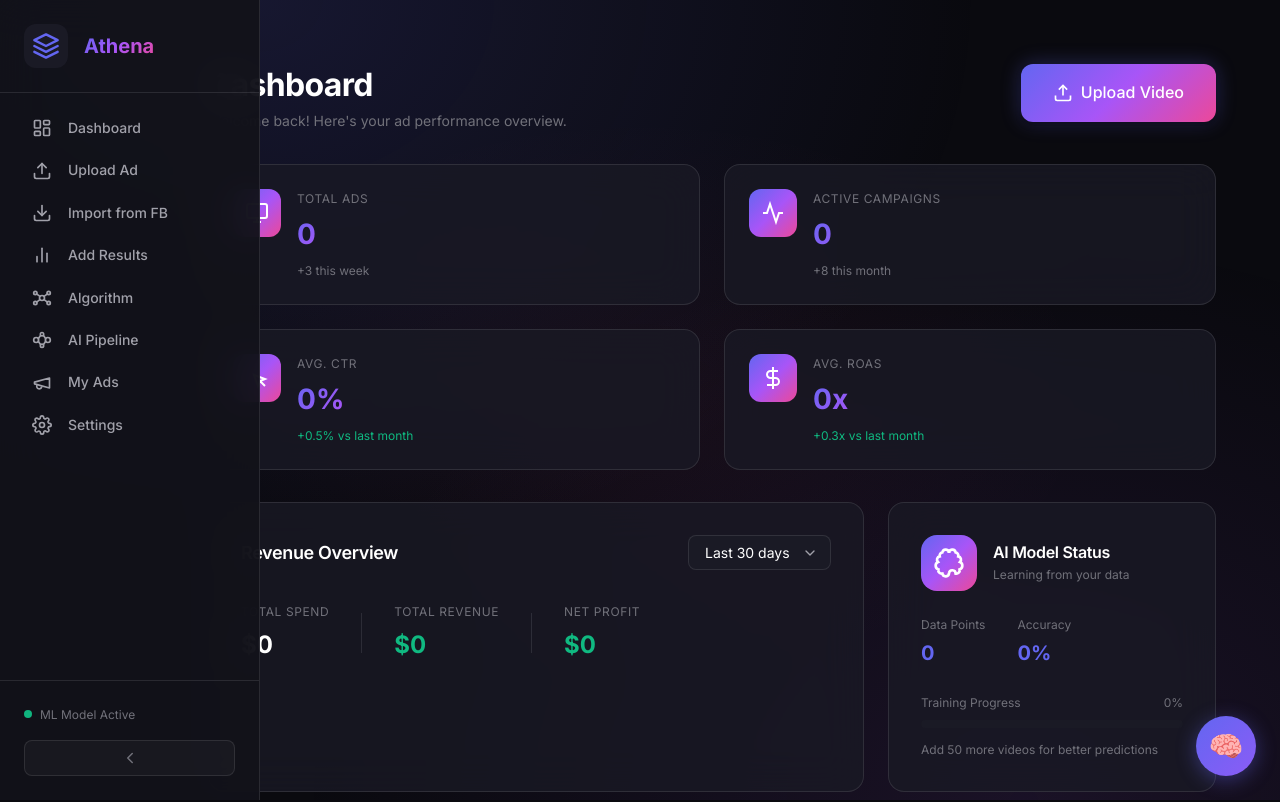
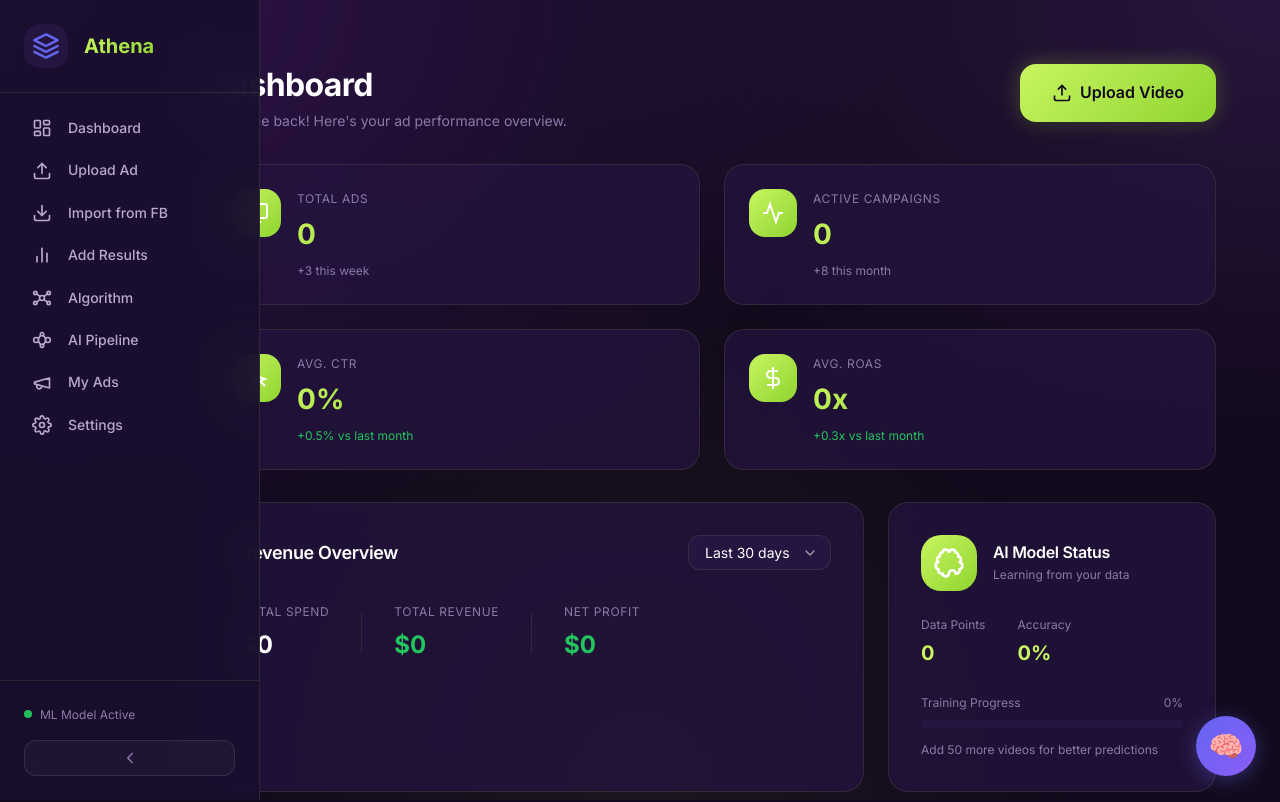
Before and after one commit to princecjqlara/athena, a Next.js app: page / in a window 1280 px wide. Shown: the top 802 px of the page. Built offline with nearby package versions, Linux system fonts and the light colour scheme.

Commit message:
Redesign theme: purple/plum backgrounds + lime-green accents

```diff
--- a/app/globals.css
+++ b/app/globals.css
@@ -1,36 +1,43 @@
 /* Global CSS Variables and Styles */
 :root {
-  /* Color Palette - Dark Theme with Vibrant Accents */
-  --bg-primary: #0a0a0f;
-  --bg-secondary: #12121a;
-  --bg-tertiary: #1a1a25;
-  --bg-card: rgba(26, 26, 37, 0.8);
-  --bg-card-hover: rgba(35, 35, 50, 0.9);
+  /* Color Palette - Purple/Plum Theme with Lime Accents */
+  --bg-primary: #120a1c;
+  --bg-secondary: #1a0f2e;
+  --bg-tertiary: #251541;
+  --bg-card: rgba(37, 21, 65, 0.7);
+  --bg-card-hover: rgba(50, 30, 85, 0.85);
 
-  /* Accent Colors */
-  --accent-primary: #6366f1;
-  --accent-secondary: #8b5cf6;
-  --accent-gradient: linear-gradient(135deg, #6366f1 0%, #a855f7 50%, #ec4899 100%);
-  --accent-glow: rgba(99, 102, 241, 0.4);
+  /* Accent Colors - Lime Green Primary */
+  --accent-primary: #c8f560;
+  --accent-secondary: #a8e030;
+  --accent-gradient: linear-gradient(135deg, #c8f560 0%, #8fd430 100%);
+  --accent-glow: rgba(200, 245, 96, 0.3);
+  --primary: #c8f560;
+  --accent: #a8e030;
+
+  /* Purple Accent for Variety */
+  --purple-accent: #9333ea;
+  --purple-light: #a855f7;
+  --purple-glow: rgba(147, 51, 234, 0.3);
 
   /* Status Colors */
-  --success: #10b981;
-  --success-bg: rgba(16, 185, 129, 0.1);
+  --success: #22c55e;
+  --success-bg: rgba(34, 197, 94, 0.15);
   --warning: #f59e0b;
-  --warning-bg: rgba(245, 158, 11, 0.1);
+  --warning-bg: rgba(245, 158, 11, 0.15);
   --error: #ef4444;
-  --error-bg: rgba(239, 68, 68, 0.1);
+  --error-bg: rgba(239, 68, 68, 0.15);
   --info: #3b82f6;
-  --info-bg: rgba(59, 130, 246, 0.1);
+  --info-bg: rgba(59, 130, 246, 0.15);
 
   /* Text Colors */
   --text-primary: #ffffff;
-  --text-secondary: #a1a1aa;
-  --text-muted: #71717a;
+  --text-secondary: #b8a8d0;
+  --text-muted: #8b7aa8;
 
   /* Border Colors */
-  --border-primary: rgba(255, 255, 255, 0.1);
-  --border-accent: rgba(99, 102, 241, 0.5);
+  --border-primary: rgba(200, 245, 96, 0.1);
+  --border-accent: rgba(200, 245, 96, 0.4);
 
   /* Spacing */
   --spacing-xs: 0.25rem;
@@ -40,20 +47,21 @@
   --spacing-xl: 2rem;
   --spacing-2xl: 3rem;
 
-  /* Border Radius */
-  --radius-sm: 0.375rem;
-  --radius-md: 0.5rem;
-  --radius-lg: 0.75rem;
-  --radius-xl: 1rem;
+  /* Border Radius - More Rounded */
+  --radius-sm: 0.5rem;
+  --radius-md: 0.75rem;
+  --radius-lg: 1rem;
+  --radius-xl: 1.25rem;
   --radius-2xl: 1.5rem;
   --radius-full: 9999px;
 
-  /* Shadows */
-  --shadow-sm: 0 1px 2px rgba(0, 0, 0, 0.3);
-  --shadow-md: 0 4px 6px -1px rgba(0, 0, 0, 0.3), 0 2px 4px -2px rgba(0, 0, 0, 0.2);
-  --shadow-lg: 0 10px 15px -3px rgba(0, 0, 0, 0.4), 0 4px 6px -4px rgba(0, 0, 0, 0.3);
-  --shadow-xl: 0 20px 25px -5px rgba(0, 0, 0, 0.4), 0 8px 10px -6px rgba(0, 0, 0, 0.3);
-  --shadow-glow: 0 0 20px var(--accent-glow);
+  /* Shadows with Purple Tint */
+  --shadow-sm: 0 1px 2px rgba(18, 10, 28, 0.5);
+  --shadow-md: 0 4px 12px rgba(18, 10, 28, 0.4);
+  --shadow-lg: 0 10px 25px rgba(18, 10, 28, 0.5);
+  --shadow-xl: 0 20px 40px rgba(18, 10, 28, 0.6);
+  --shadow-glow: 0 0 30px var(--accent-glow);
+  --shadow-purple: 0 0 30px var(--purple-glow);
 
   /* Transitions */
   --transition-fast: 150ms ease;
@@ -89,7 +97,7 @@ body {
   -moz-osx-font-smoothing: grayscale;
 }
 
-/* Background Animation */
+/* Background Animation - Purple/Magenta Gradient */
 body::before {
   content: '';
   position: fixed;
@@ -98,9 +106,9 @@ body::before {
   right: 0;
   bottom: 0;
   background:
-    radial-gradient(ellipse at 20% 0%, rgba(99, 102, 241, 0.15) 0%, transparent 50%),
-    radial-gradient(ellipse at 80% 100%, rgba(168, 85, 247, 0.1) 0%, transparent 50%),
-    radial-gradient(ellipse at 50% 50%, rgba(236, 72, 153, 0.05) 0%, transparent 50%);
+    radial-gradient(ellipse at 0% 0%, rgba(147, 51, 234, 0.25) 0%, transparent 50%),
+    radial-gradient(ellipse at 100% 0%, rgba(168, 85, 247, 0.15) 0%, transparent 40%),
+    radial-gradient(ellipse at 50% 100%, rgba(200, 245, 96, 0.05) 0%, transparent 50%);
   pointer-events: none;
   z-index: -1;
 }
@@ -190,13 +198,14 @@ a:hover {
 
 .btn-primary {
   background: var(--accent-gradient);
-  color: white;
-  box-shadow: var(--shadow-md), 0 0 20px rgba(99, 102, 241, 0.3);
+  color: #120a1c;
+  font-weight: 600;
+  box-shadow: var(--shadow-md), 0 0 20px var(--accent-glow);
 }
 
 .btn-primary:hover {
   transform: translateY(-2px);
-  box-shadow: var(--shadow-lg), 0 0 30px rgba(99, 102, 241, 0.4);
+  box-shadow: var(--shadow-lg), 0 0 30px var(--accent-glow);
 }
 
 .btn-secondary {
--- a/components/Sidebar.tsx
+++ b/components/Sidebar.tsx
@@ -77,9 +77,9 @@ export function Sidebar() {
           top: 0;
           bottom: 0;
           width: 260px;
-          background: rgba(18, 18, 26, 0.95);
+          background: rgba(26, 15, 46, 0.95);
           backdrop-filter: blur(20px);
-          border-right: 1px solid var(--border-primary);
+          border-right: 1px solid rgba(200, 245, 96, 0.1);
           display: flex;
           flex-direction: column;
           z-index: 100;
```
